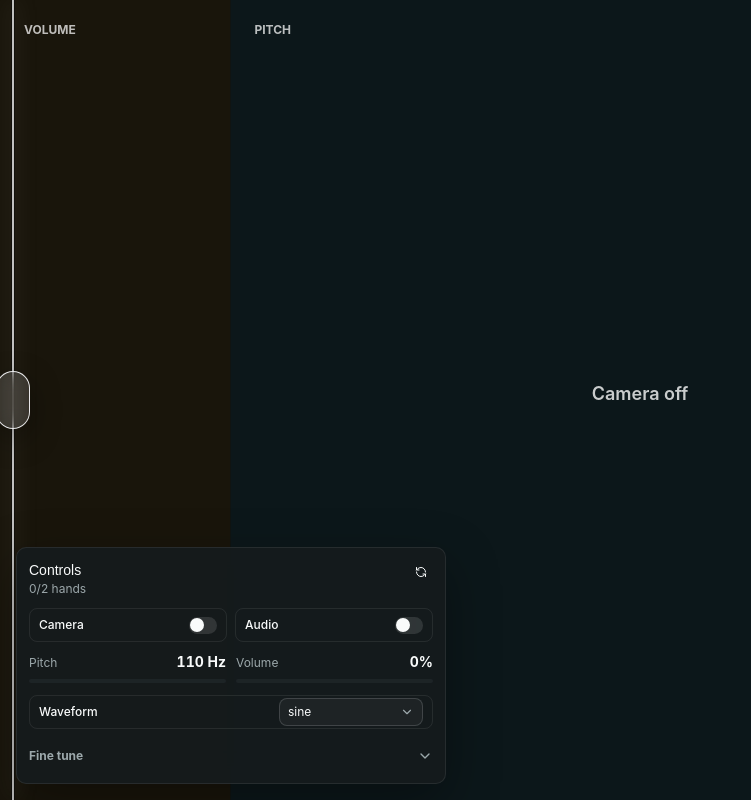
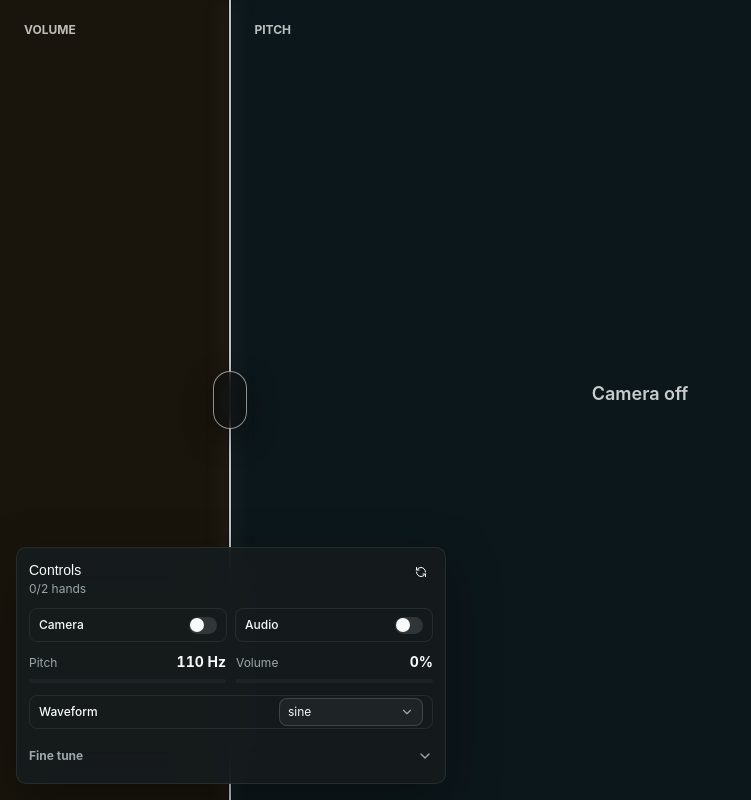
Before and after one commit to sichengchen/theremin, a React (Vite) app: page / in a window 1280 px wide. Shown: the whole page, without its empty margins (0-751 px from the left). Built offline with nearby package versions, Linux system fonts and the light colour scheme.

Commit message:
fix: make split line track pointer

```diff
--- a/src/styles.css
+++ b/src/styles.css
@@ -101,56 +101,64 @@ button:not(:disabled) {
   z-index: 2;
 }
 
-.split-slider {
+.zone-overlay {
   position: absolute;
   inset: 0;
-  z-index: 8;
+  z-index: 1;
   pointer-events: none;
-  touch-action: none;
+  background:
+    linear-gradient(
+      to right,
+      rgba(243, 201, 105, 0.1) 0,
+      rgba(243, 201, 105, 0.1) var(--split-x),
+      rgba(119, 225, 255, 0.1) var(--split-x),
+      rgba(119, 225, 255, 0.1) 100%
+    );
 }
 
-.split-slider > div {
-  width: 100%;
-  height: 100%;
+.zone-label {
+  position: absolute;
+  top: 24px;
+  color: rgba(255, 255, 255, 0.72);
+  font-size: 12px;
+  font-weight: 700;
+  line-height: 1;
+  text-transform: uppercase;
 }
 
-.split-slider [data-slot="slider-track"] {
-  width: 100%;
-  height: 100%;
-  overflow: visible;
-  border-radius: 0;
-  background: transparent;
+.zone-label-volume {
+  left: 24px;
 }
 
-.split-slider [data-slot="slider-range"] {
-  display: none;
+.zone-label-pitch {
+  left: min(calc(var(--split-x) + 24px), calc(100% - 92px));
 }
 
-.split-slider [data-slot="slider-thumb"] {
-  width: 26px;
-  height: 100vh;
-  border: 0;
-  border-radius: 0;
-  background: transparent;
-  box-shadow: none;
+.split-control {
+  position: absolute;
+  top: 0;
+  bottom: 0;
+  z-index: 8;
+  width: 34px;
+  transform: translateX(-50%);
   cursor: ew-resize;
-  pointer-events: auto;
+  touch-action: none;
+  outline: 0;
 }
 
-.split-slider [data-slot="slider-thumb"]::before {
+.split-control-line {
   position: absolute;
   inset-block: 0;
   left: 50%;
   width: 2px;
   transform: translateX(-50%);
-  background: rgba(246, 247, 249, 0.76);
+  background: rgba(246, 247, 249, 0.78);
   box-shadow:
     0 0 0 1px rgba(5, 6, 7, 0.45),
     0 0 22px rgba(246, 247, 249, 0.34);
-  content: "";
 }
 
-.split-slider [data-slot="slider-thumb"]::after {
+.split-control-grip {
   position: absolute;
   top: 50%;
   left: 50%;
@@ -162,12 +170,11 @@ button:not(:disabled) {
   background: rgba(8, 9, 10, 0.58);
   box-shadow: 0 10px 30px rgba(0, 0, 0, 0.36);
   backdrop-filter: blur(10px);
-  content: "";
 }
 
-.split-slider [data-slot="slider-thumb"]:hover::after,
-.split-slider [data-slot="slider-thumb"]:focus-visible::after,
-.split-slider [data-slot="slider-thumb"]:active::after {
+.split-control:hover .split-control-grip,
+.split-control:focus-visible .split-control-grip,
+.split-control:active .split-control-grip {
   border-color: rgba(246, 247, 249, 0.92);
   background: rgba(246, 247, 249, 0.12);
 }
@@ -332,8 +339,12 @@ button:not(:disabled) {
     grid-template-columns: 1fr;
   }
 
-  .split-slider [data-slot="slider-thumb"]::after {
+  .split-control,
+  .split-control-grip {
     width: 30px;
+  }
+
+  .split-control-grip {
     height: 48px;
   }
 }
--- a/src/ui/App.tsx
+++ b/src/ui/App.tsx
@@ -1,5 +1,4 @@
-import { useCallback, useEffect, useRef, useState } from "react";
-import { Slider } from "@/components/ui/slider";
+import { type CSSProperties, useCallback, useEffect, useRef, useState } from "react";
 import { ThereminSynth, type Waveform } from "../audio/ThereminSynth";
 import {
   DEFAULT_MAPPING_SETTINGS,
@@ -151,9 +150,8 @@ export function App() {
     synthRef.current?.applySettings(DEFAULT_MAPPING_SETTINGS);
   }, []);
 
-  const updateSplit = useCallback((next: number | readonly number[]) => {
-    const raw = Array.isArray(next) ? next[0] : next;
-    const value = Math.min(Math.max((raw ?? DEFAULT_SPLIT_X * 100) / 100, 0.18), 0.82);
+  const updateSplit = useCallback((next: number) => {
+    const value = clampSplit(next);
     setSplitX(value);
     localStorage.setItem(SPLIT_STORAGE_KEY, String(value));
   }, []);
@@ -183,7 +181,7 @@ export function App() {
           frameRef.current = frame;
           controlRef.current = control;
           synthRef.current?.update(control);
-          renderOverlay(canvas, frame, control, splitX);
+          renderOverlay(canvas, frame, control);
 
           if (timestamp - lastMetricPaintRef.current > 90) {
             lastMetricPaintRef.current = timestamp;
@@ -198,7 +196,7 @@ export function App() {
           setError(toUserError(caught));
         }
       } else if (canvas) {
-        renderOverlay(canvas, frameRef.current, controlRef.current, splitX);
+        renderOverlay(canvas, frameRef.current, controlRef.current);
       }
 
       rafRef.current = window.requestAnimationFrame(tick);
@@ -224,8 +222,16 @@ export function App() {
 
   return (
     <main className="app-shell">
-      <section className="stage" aria-label="Vision theremin performance surface">
+      <section
+        className="stage"
+        style={{ "--split-x": `${splitX * 100}%` } as CSSProperties}
+        aria-label="Vision theremin performance surface"
+      >
         <video ref={videoRef} className="camera-feed" playsInline muted />
+        <div className="zone-overlay" aria-hidden="true">
+          <span className="zone-label zone-label-volume">Volume</span>
+          <span className="zone-label zone-label-pitch">Pitch</span>
+        </div>
         <canvas ref={canvasRef} className="overlay-canvas" />
         <SplitLine value={splitX} onChange={updateSplit} />
         <ControlPanel
@@ -254,24 +260,127 @@ function SplitLine({
   onChange,
 }: {
   value: number;
-  onChange: (value: number | readonly number[]) => void;
+  onChange: (value: number) => void;
 }) {
+  const ref = useRef<HTMLDivElement | null>(null);
+  const draggingRef = useRef(false);
+
+  const updateFromClientX = useCallback(
+    (clientX: number) => {
+      const stage = ref.current?.parentElement;
+      if (!stage) {
+        return;
+      }
+
+      const rect = stage.getBoundingClientRect();
+      onChange(clampSplit((clientX - rect.left) / rect.width));
+    },
+    [onChange],
+  );
+
+  const nudge = useCallback(
+    (amount: number) => {
+      onChange(clampSplit(value + amount));
+    },
+    [onChange, value],
+  );
+
+  const beginDrag = useCallback(
+    (clientX: number) => {
+      draggingRef.current = true;
+      updateFromClientX(clientX);
+    },
+    [updateFromClientX],
+  );
+
+  useEffect(() => {
+    const move = (event: PointerEvent | MouseEvent) => {
+      if (draggingRef.current) {
+        event.preventDefault();
+        updateFromClientX(event.clientX);
+      }
+    };
+
+    const stop = () => {
+      draggingRef.current = false;
+    };
+
+    window.addEventListener("pointermove", move);
+    window.addEventListener("pointerup", stop);
+    window.addEventListener("pointercancel", stop);
+    window.addEventListener("mousemove", move);
+    window.addEventListener("mouseup", stop);
+
+    return () => {
+      window.removeEventListener("pointermove", move);
+      window.removeEventListener("pointerup", stop);
+      window.removeEventListener("pointercancel", stop);
+      window.removeEventListener("mousemove", move);
+      window.removeEventListener("mouseup", stop);
+    };
+  }, [updateFromClientX]);
+
   return (
-    <Slider
+    <div
+      ref={ref}
       aria-label="Split line"
-      className="split-slider"
-      min={18}
-      max={82}
-      step={1}
-      value={[value * 100]}
-      onValueChange={onChange}
-    />
+      aria-orientation="horizontal"
+      aria-valuemax={82}
+      aria-valuemin={18}
+      aria-valuenow={Math.round(value * 100)}
+      aria-valuetext={`${Math.round(value * 100)}%`}
+      className="split-control"
+      role="slider"
+      style={{ left: `${value * 100}%` }}
+      tabIndex={0}
+      onKeyDown={(event) => {
+        if (event.key === "ArrowLeft" || event.key === "ArrowDown") {
+          event.preventDefault();
+          nudge(-0.01);
+        } else if (event.key === "ArrowRight" || event.key === "ArrowUp") {
+          event.preventDefault();
+          nudge(0.01);
+        } else if (event.key === "PageDown") {
+          event.preventDefault();
+          nudge(-0.05);
+        } else if (event.key === "PageUp") {
+          event.preventDefault();
+          nudge(0.05);
+        } else if (event.key === "Home") {
+          event.preventDefault();
+          onChange(0.18);
+        } else if (event.key === "End") {
+          event.preventDefault();
+          onChange(0.82);
+        }
+      }}
+      onMouseDown={(event) => {
+        event.preventDefault();
+        beginDrag(event.clientX);
+      }}
+      onPointerDown={(event) => {
+        event.preventDefault();
+        try {
+          event.currentTarget.setPointerCapture(event.pointerId);
+        } catch {
+          // Browser automation and older input paths may not expose pointer capture.
+        }
+        beginDrag(event.clientX);
+      }}
+    >
+      <span className="split-control-line" />
+      <span className="split-control-grip" />
+    </div>
   );
 }
 
 function loadSplitX(): number {
   const parsed = Number(localStorage.getItem(SPLIT_STORAGE_KEY));
-  return Number.isFinite(parsed) ? Math.min(Math.max(parsed, 0.18), 0.82) : DEFAULT_SPLIT_X;
+  return Number.isFinite(parsed) ? clampSplit(parsed) : DEFAULT_SPLIT_X;
+}
+
+function clampSplit(value: number): number {
+  return Math.min(Math.max(value, 0.18), 0.82);
 }
 
 function toUserError(error: unknown): string {
--- a/src/ui/OverlayCanvas.ts
+++ b/src/ui/OverlayCanvas.ts
@@ -29,7 +29,6 @@ export function renderOverlay(
   canvas: HTMLCanvasElement,
   frame: VisionFrame | null,
   control: ControlState | null,
-  splitX: number,
 ): void {
   const rect = canvas.getBoundingClientRect();
   const width = Math.max(Math.round(rect.width * window.devicePixelRatio), 1);
@@ -47,7 +46,6 @@ export function renderOverlay(
 
   context.setTransform(window.devicePixelRatio, 0, 0, window.devicePixelRatio, 0, 0);
   context.clearRect(0, 0, rect.width, rect.height);
-  drawColumns(context, rect.width, rect.height, splitX);
 
   if (!frame) {
     drawCenteredText(context, rect.width, rect.height, "Camera off");
@@ -83,27 +81,6 @@ export function renderOverlay(
   }
 }
 
-function drawColumns(
-  context: CanvasRenderingContext2D,
-  width: number,
-  height: number,
-  splitX: number,
-): void {
-  const split = Math.min(Math.max(splitX, 0.18), 0.82) * width;
-
-  context.save();
-  context.fillStyle = "rgba(243, 201, 105, 0.1)";
-  context.fillRect(0, 0, split, height);
-  context.fillStyle = "rgba(119, 225, 255, 0.1)";
-  context.fillRect(split, 0, width - split, height);
-
-  context.fillStyle = "rgba(255, 255, 255, 0.72)";
-  context.font = "700 12px Inter, system-ui, sans-serif";
-  context.fillText("VOLUME", 24, 34);
-  context.fillText("PITCH", split + 24, 34);
-  context.restore();
-}
-
 function drawCenteredText(
   context: CanvasRenderingContext2D,
   width: number,
```
